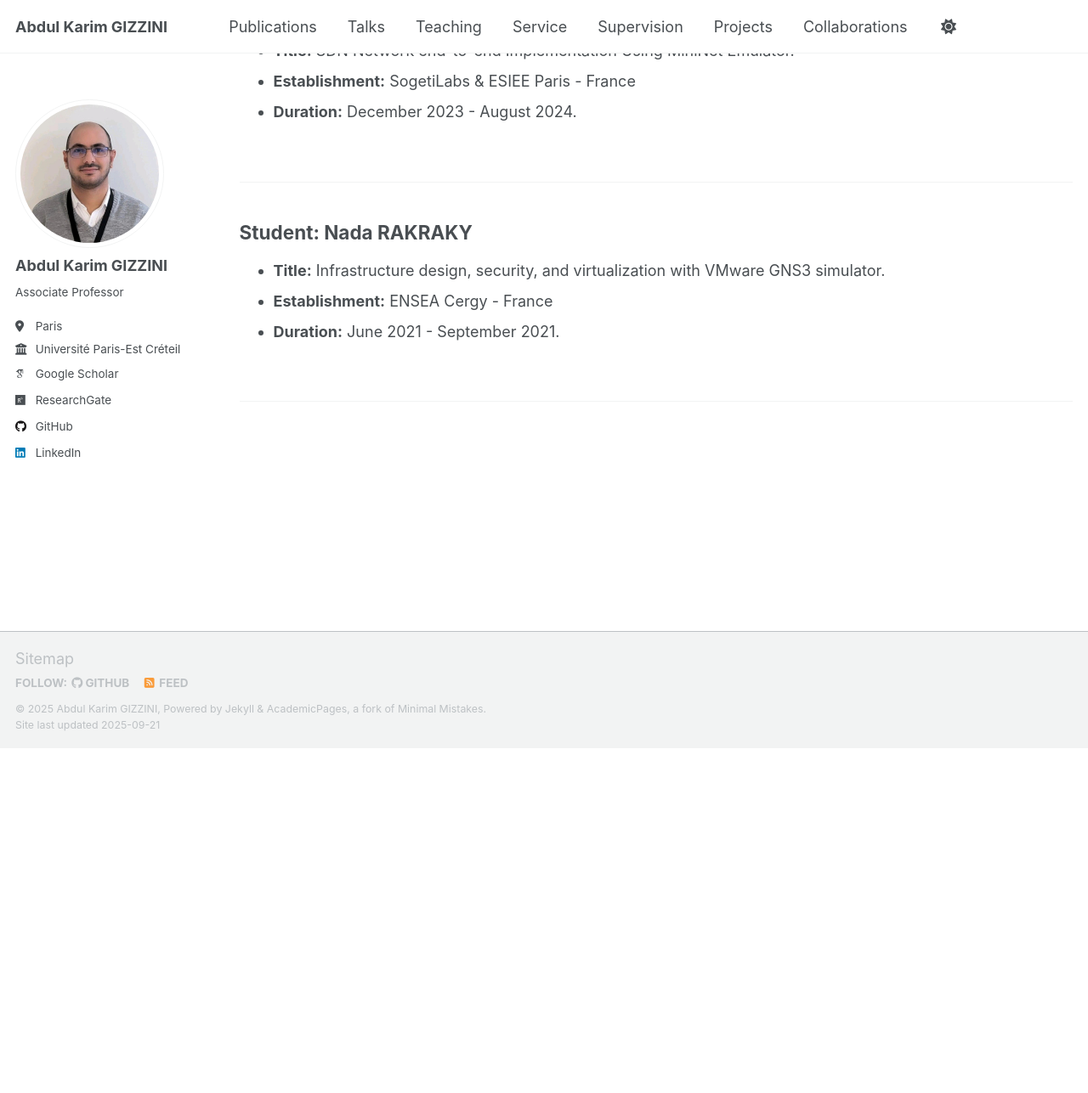
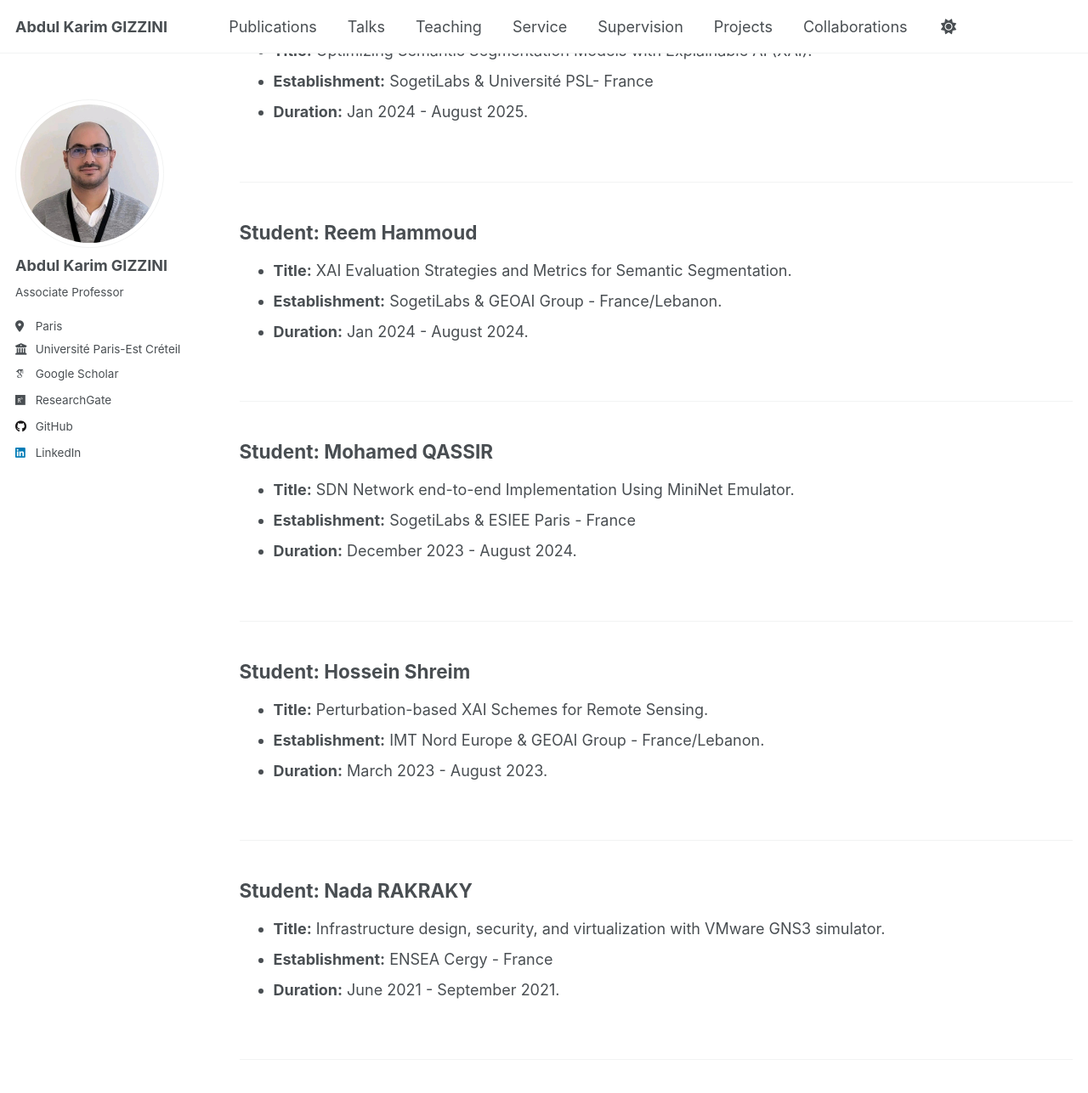
Before and after one commit to abdulkarimgizzini/abdulkarimgizzini-website, a Jekyll site: the page built from _pages/supervision.md, in a window 1280 px wide and 1400 px high, scrolled down 4547 px. Shown: the top 1287 px of the window at 85% size. Built offline with Jekyll 4.4.1, drawn with Linux system fonts in a browser that asks for light colours; some web fonts are replaced; a script that is not in the unit is left out; before the commit the page ends 5428 px from its top, so only the background shows below that; some of the changed text lies outside the part shown.

Commit message:
Update supervision.md

```diff
--- a/_pages/supervision.md
+++ b/_pages/supervision.md
@@ -56,6 +56,7 @@
 
 <h2 style="color: lightblue;">Internships</h2>
 
+
 ## Student: Stéphane KOUAME
 
 * **Title:** XAI-assisted Deep Receiver Design in Wireless Communications.
@@ -65,6 +66,17 @@
 <br/>
 
 ---
+
+## Student: Ali Saleh
+
+* **Title:** Explainable AI for Remote Sensing and Image Segmentation
+* **Establishment:** SogetiLabs & GEOAI Group - France/Lebanon.
+* **Duration:** March 2025 - August 2025.
+
+<br/>
+
+---
+
 
 ## Student: Romain GRANGE
 
@@ -96,6 +108,17 @@
 
 ---
 
+## Student: Reem Hammoud
+
+* **Title:** XAI Evaluation Strategies and Metrics for Semantic Segmentation.
+* **Establishment:** SogetiLabs & GEOAI Group - France/Lebanon.
+* **Duration:** Jan 2024 - August 2024.
+
+<br/>
+
+---
+
+
 ## Student: Mohamed QASSIR
 
 * **Title:** SDN Network end-to-end Implementation Using MiniNet Emulator.
@@ -106,6 +129,18 @@
 
 ---
 
+## Student: Hossein Shreim
+
+* **Title:** Perturbation-based XAI Schemes for Remote Sensing.
+* **Establishment:** IMT Nord Europe & GEOAI Group - France/Lebanon.
+* **Duration:** March 2023 - August 2023.
+
+<br/>
+
+---
+
+
+
 ## Student: Nada RAKRAKY
 
 * **Title:** Infrastructure design, security, and virtualization with VMware GNS3 simulator.
```
